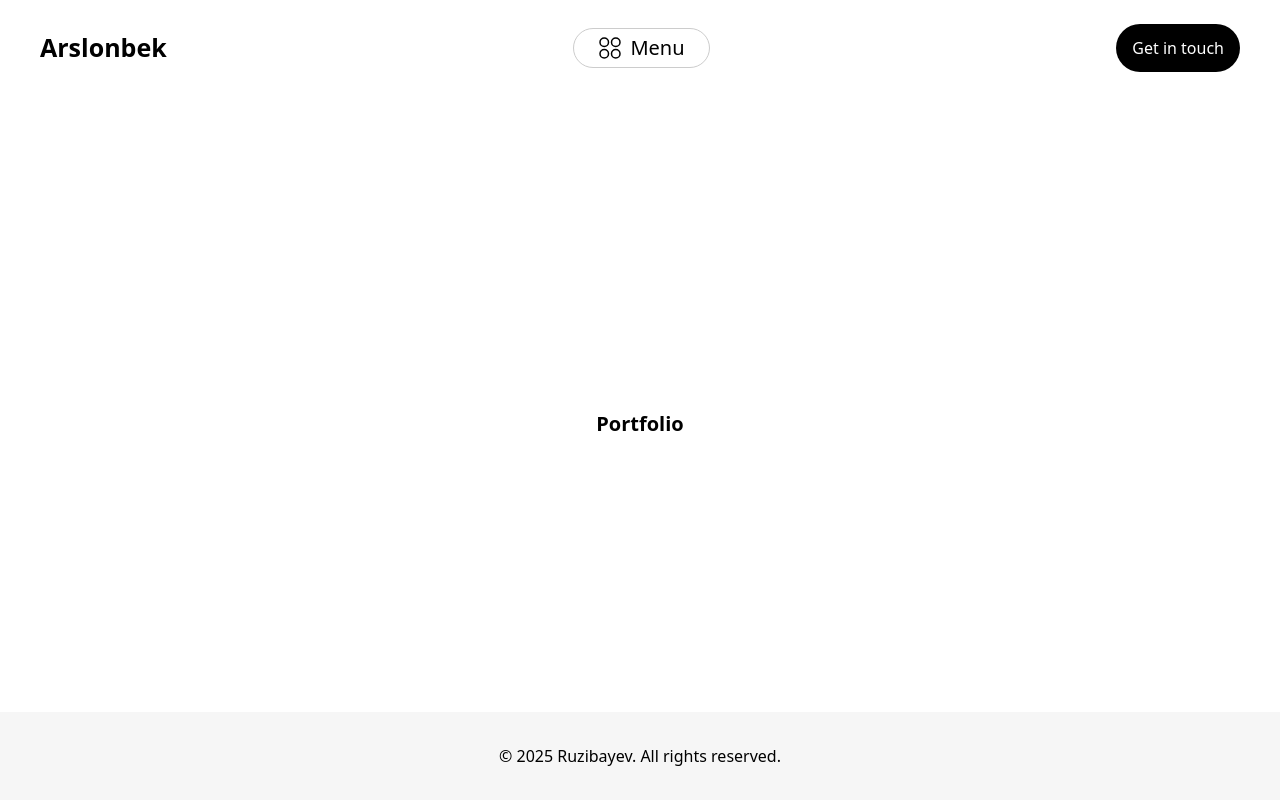
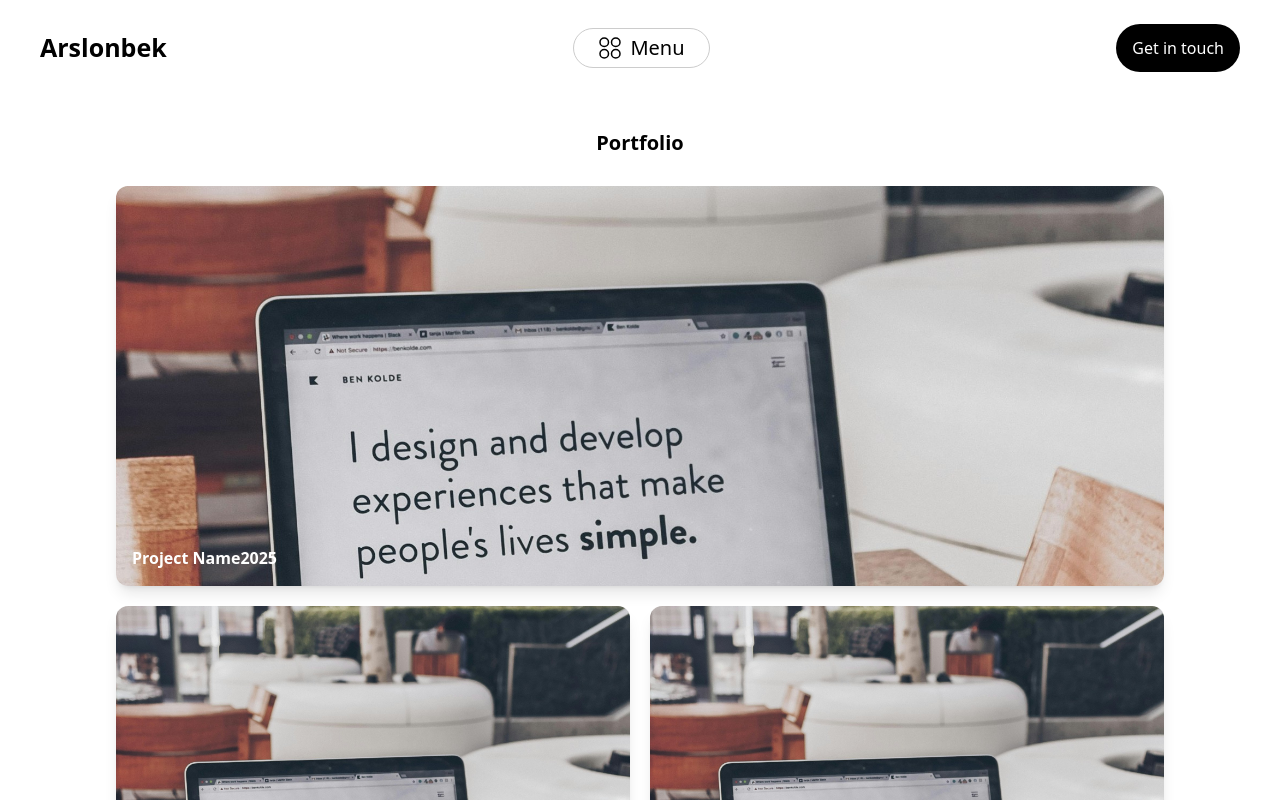
Before and after one commit to arslon1234/arslonbek, a Next.js app: page /portfolio in a window 1280 px wide. Shown: the top 800 px of the page. Built offline with nearby package versions, Linux system fonts and the light colour scheme.

Commit message:
portfolio ui created

```diff
--- a/app/layout.tsx
+++ b/app/layout.tsx
@@ -53,7 +53,7 @@ export default function RootLayout({
         className={`${geistSans.variable} ${geistMono.variable} antialiased flex flex-col h-screen justify-between`}
       >
        <Header/>
-        <main className="container mx-auto pt-10 px-24">
+        <main className="container mx-auto py-6 px-24">
         {children}
         </main>
         <Footer/>
--- a/app/portfolio/page.tsx
+++ b/app/portfolio/page.tsx
@@ -1,11 +1,46 @@
-import React from 'react'
-
+import React from "react";
+// import PortfolioCardOne from "@/components/portfolio-card-one";
+import portfolioImg from "@/assets/portfolio.jpg";
+import Image from "next/image";
 const Page = () => {
+  const users = [
+    { image: portfolioImg },
+    { image: portfolioImg },
+    { image: portfolioImg },
+    { image: portfolioImg },
+    { image: portfolioImg },
+    { image: portfolioImg },
+    { image: portfolioImg },
+    { image: portfolioImg },
+  ];
   return (
     <section>
-      <h1 className='text-center text-[20px] font-bold'>Portfolio</h1>
+      <h1 className="text-center text-[20px] font-bold my-2">Portfolio</h1>
+      <div className="grid grid-cols-1 md:grid-cols-2 gap-5 p-5">
+      {users.map((user, index) => (
+        <div
+          key={index}
+          className={`
+            relative w-full
+            ${index % 3 === 0 ? 'md:col-span-2' : 'md:col-span-1'}
+          `}
+        >
+          <Image
+            src={user.image}
+            alt={`User ${index + 1}`}
+            className="w-full h-[400px] object-cover rounded-xl shadow-lg"
+          />
+          {index % 3 === 0 && (
+            <div className="absolute bottom-4 left-4 text-white font-semibold">
+              <span>Project Name</span>
+              <span>2025</span>
+            </div>
+          )}
+        </div>
+      ))}
+    </div>
     </section>
-  )
-}
+  );
+};
 
-export default Page
+export default Page;
--- a/components/footer.tsx
+++ b/components/footer.tsx
@@ -3,7 +3,7 @@ import React from 'react'
 const Footer = () => {
   return (
     <footer className='bg-[#F6F6F6] flex justify-center py-8'>
-      <span>© 2025 Ruzibayev. All rights reserved.</span>
+      <span>© 2025 Arslonbek. All rights reserved</span>
     </footer>
   )
 }
--- /dev/null
+++ b/components/portfolio-card-one.tsx
@@ -0,0 +1,12 @@
+import React from 'react'
+// import Image from 'next/image'
+const PortfolioCardOne = () => {
+
+  return (
+    <section className='w-full h-[300px]'>
+      {/* <Image src={item.image} alt='portfolio' loading='lazy' className='w-full h-full object-cover'/> */}
+    </section>
+  )
+}
+
+export default PortfolioCardOne
```
Also changed, not shown: assets/portfolio.jpg (added).
